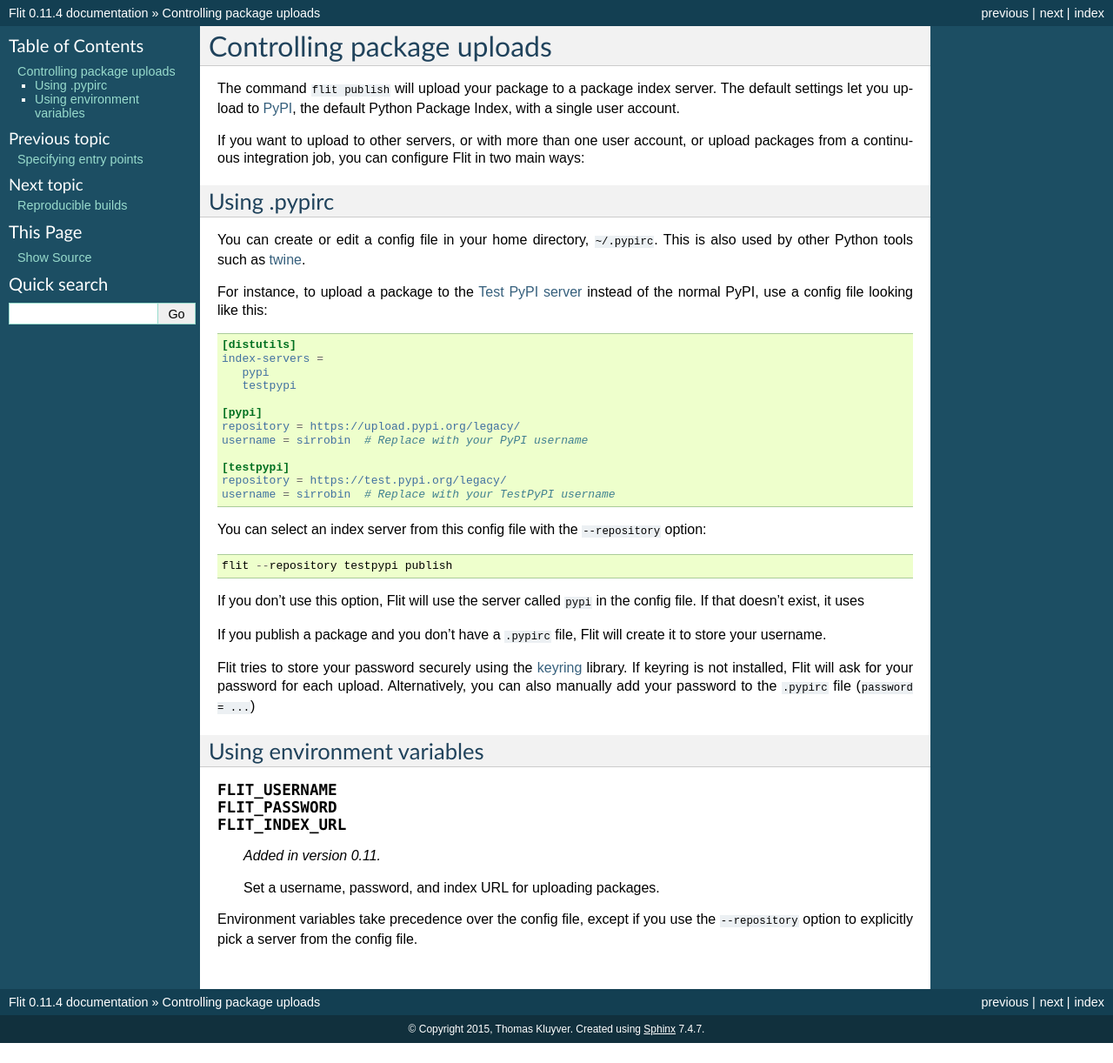
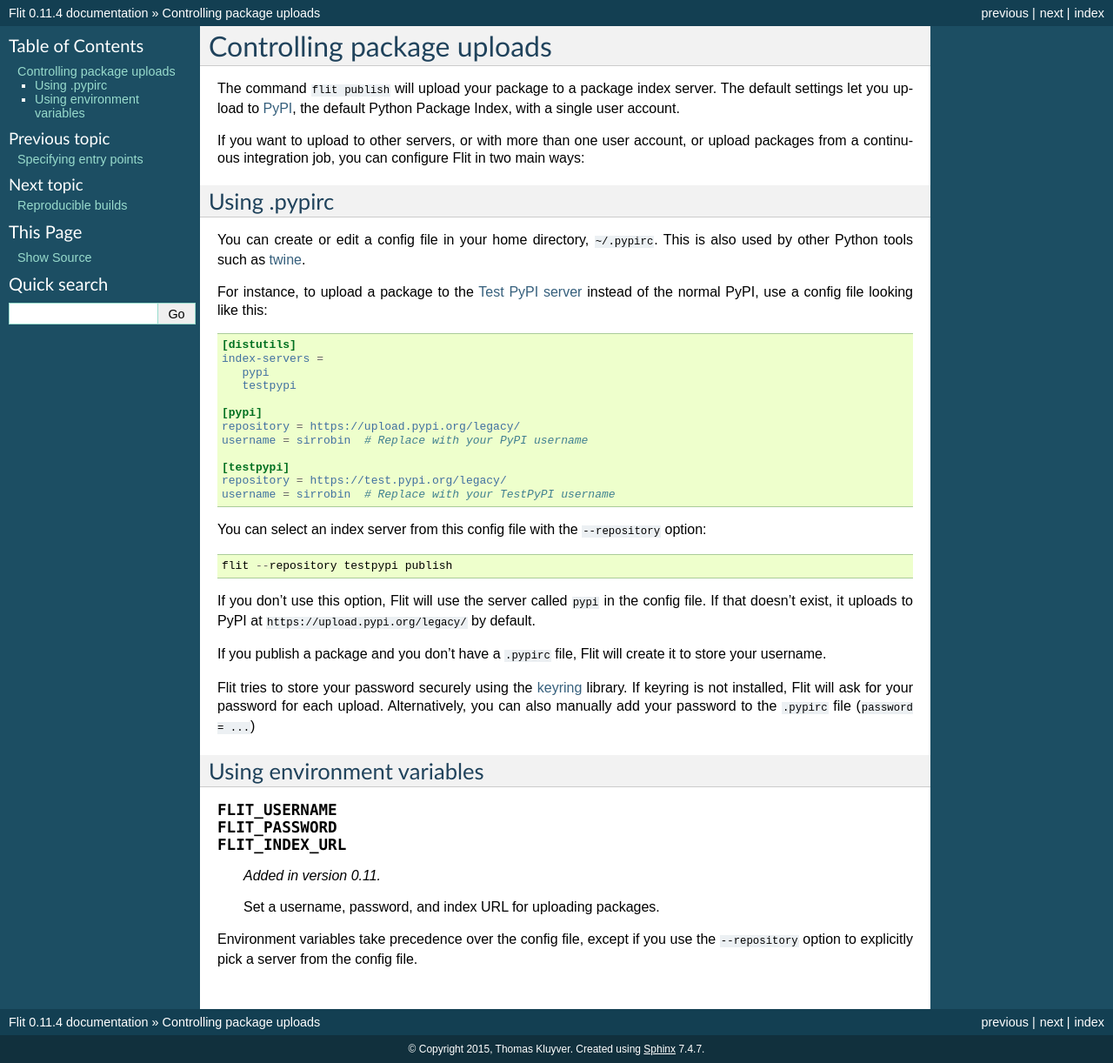
Before and after one commit to pypa/flit, a Sphinx documentation site: the page built from doc/upload.rst, in a window 1280 px wide. Shown: the whole page at 87% size. Built offline with Sphinx 7.4.7, drawn with Linux system fonts in a browser that asks for light colours; before the commit the page ends 1199 px from its top, so only the background shows below that.

Commit message:
Finish sentence about default uploads.
Closes gh-140

```diff
--- a/doc/upload.rst
+++ b/doc/upload.rst
@@ -41,7 +41,7 @@ You can select an index server from this config file with the
 
 If you don't use this option,
 Flit will use the server called ``pypi`` in the config file. If that doesn't
-exist, it uses
+exist, it uploads to PyPI at ``https://upload.pypi.org/legacy/`` by default.
 
 If you publish a package and you don't have a ``.pypirc`` file, Flit will create
 it to store your username.
```
